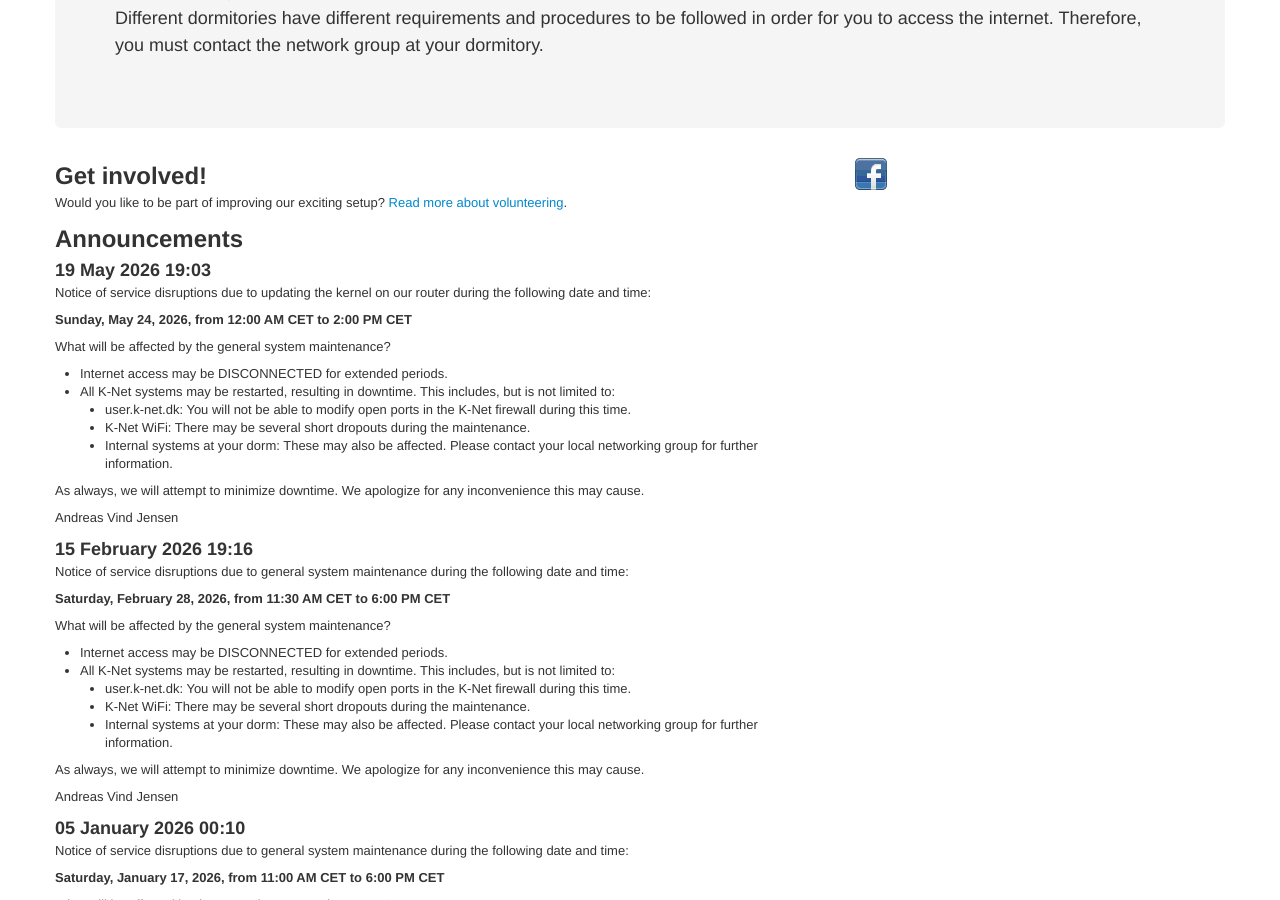
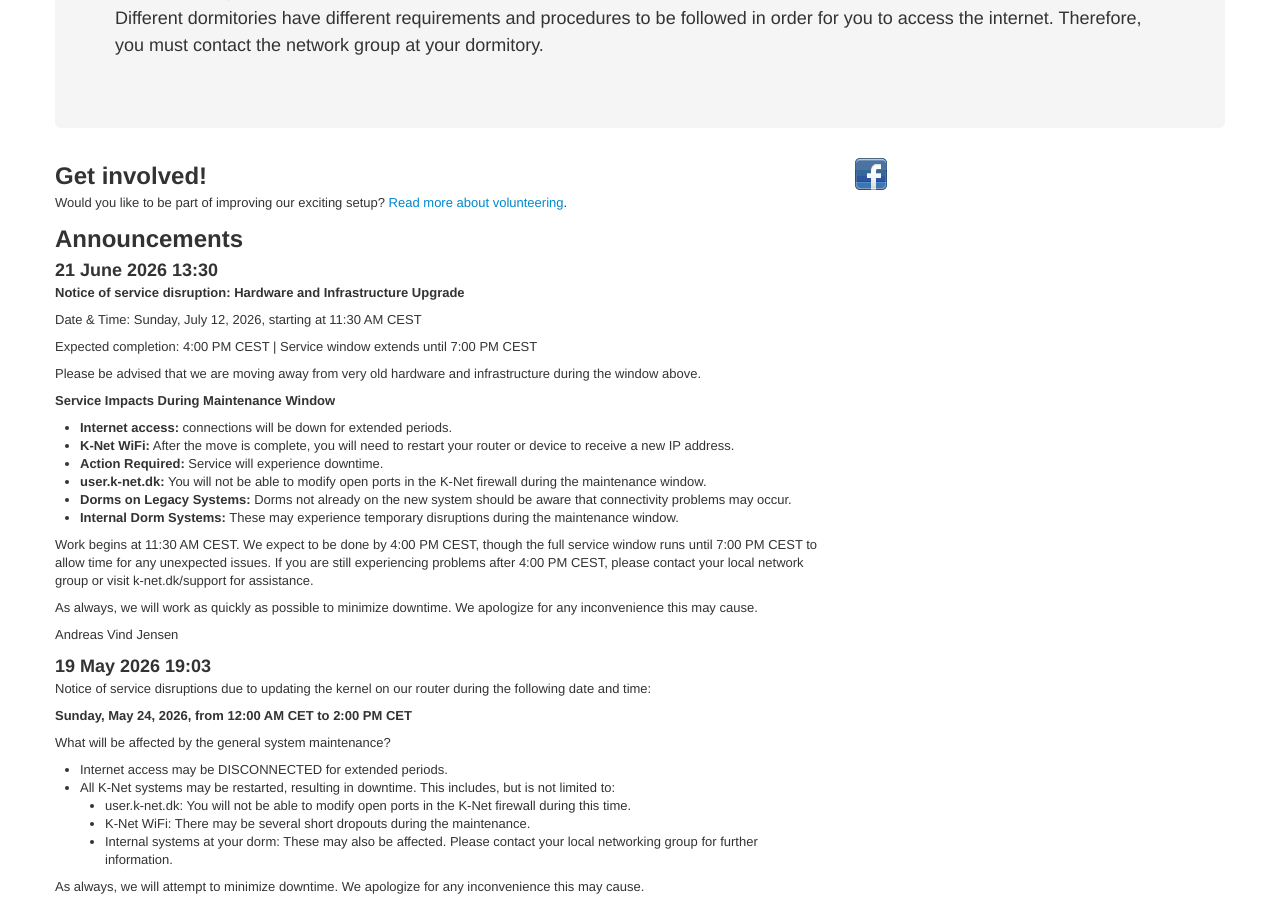
Before and after one commit to knetsystem/homepage, a Jekyll site: the page built from index.markdown, in a window 1280 px wide and 900 px high, scrolled down 328 px. Built offline with Jekyll 4.4.1, drawn with Linux system fonts in a browser that asks for light colours.

Commit message:
Add service disruption notice for July 12, 2026

```diff
--- a/index.markdown
+++ b/index.markdown
@@ -20,6 +20,27 @@ layout: default
 
 
         <h2>Announcements</h2>
+
+    <h3>21 June 2026 13:30</h3>
+    <p><b>Notice of service disruption: Hardware and Infrastructure Upgrade</b></p>
+    <p>Date & Time: Sunday, July 12, 2026, starting at 11:30 AM CEST</p>
+    <p>Expected completion: 4:00 PM CEST | Service window extends until 7:00 PM CEST</p>
+
+    <p>Please be advised that we are moving away from very old hardware and infrastructure during the window above.</p>
+
+    <p><b>Service Impacts During Maintenance Window</b></p>
+    <ul>
+      <li><b>Internet access:</b> connections will be down for extended periods.</li>
+      <li><b>K-Net WiFi:</b> After the move is complete, you will need to restart your router or device to receive a new IP address.</li>
+      <li><b>Action Required:</b> Service will experience downtime.</li>
+      <li><b>user.k-net.dk:</b> You will not be able to modify open ports in the K-Net firewall during the maintenance window.</li>
+      <li><b>Dorms on Legacy Systems:</b> Dorms not already on the new system should be aware that connectivity problems may occur.</li>
+      <li><b>Internal Dorm Systems:</b> These may experience temporary disruptions during the maintenance window.</li>
+    </ul>
+
+    <p>Work begins at 11:30 AM CEST. We expect to be done by 4:00 PM CEST, though the full service window runs until 7:00 PM CEST to allow time for any unexpected issues. If you are still experiencing problems after 4:00 PM CEST, please contact your local network group or visit k-net.dk/support for assistance.</p>
+    <p>As always, we will work as quickly as possible to minimize downtime. We apologize for any inconvenience this may cause.</p>
+    <p>Andreas Vind Jensen</p>
 
     <h3>19 May 2026 19:03</h3>
     <p>Notice of service disruptions due to updating the kernel on our router during the following date and time:</p>
```
